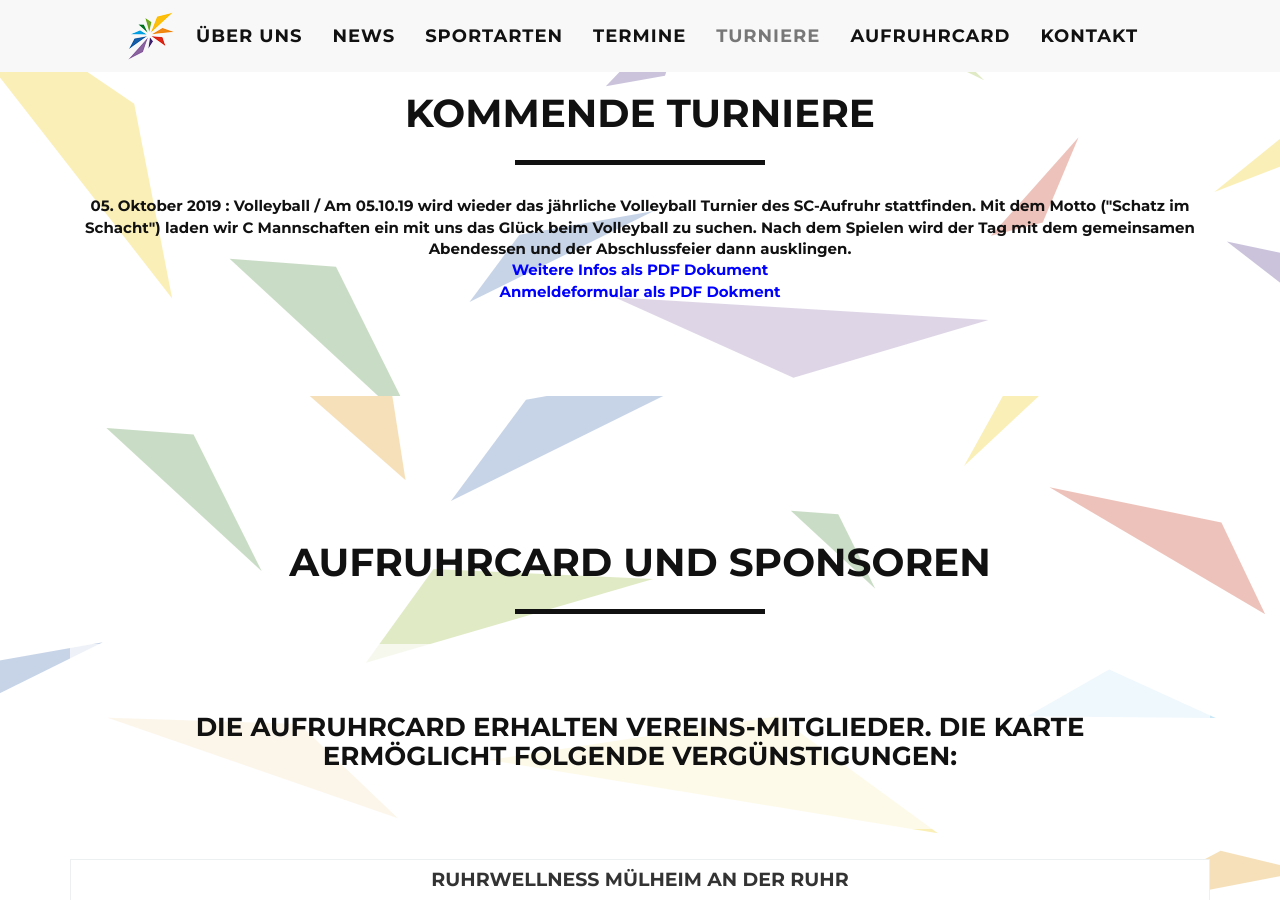
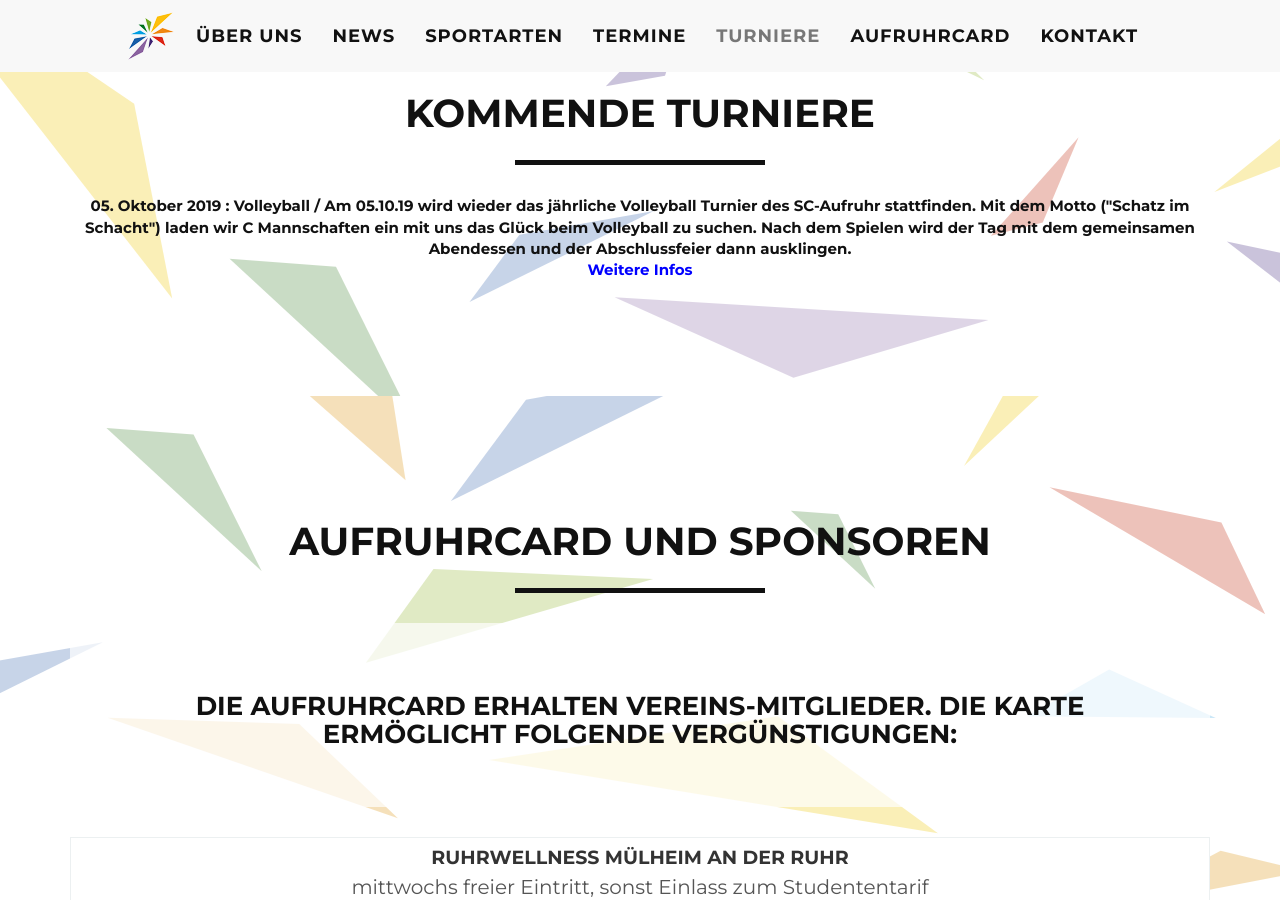
Before and after one commit to scarweb/scarweb.github.io, a Jekyll site: the page built from index.html, in a window 1280 px wide and 900 px high, scrolled down 4104 px. Built offline with Jekyll 4.4.1, drawn with Linux system fonts in a browser that asks for light colours; comment, search, counter and statistics services are not loaded.

Commit message:
Update tourniere.html

```diff
--- a/_includes/tourniere.html
+++ b/_includes/tourniere.html
@@ -12,8 +12,7 @@
                 {% for turnier in site.data.tourniere %}
                     <strong>{{turnier.datum}} : {{turnier.name}} /  {{turnier.text}}</strong> <br>
                 {% endfor %}
-                <b><a href="/turnierinformation.pdf"download><font color="#0000FF">Weitere Infos als PDF Dokument</font></a></b></br>
-                <b><a href="/turnieranmeldung.pdf"download><font color="#0000FF">Anmeldeformular als PDF Dokment</font></a></b>
+                <b><a href="/volleyballturnier2019.html"><font color="#0000FF">Weitere Infos</font></a></b>
                 <p>&nbsp;</p>
 
             </div>
```
